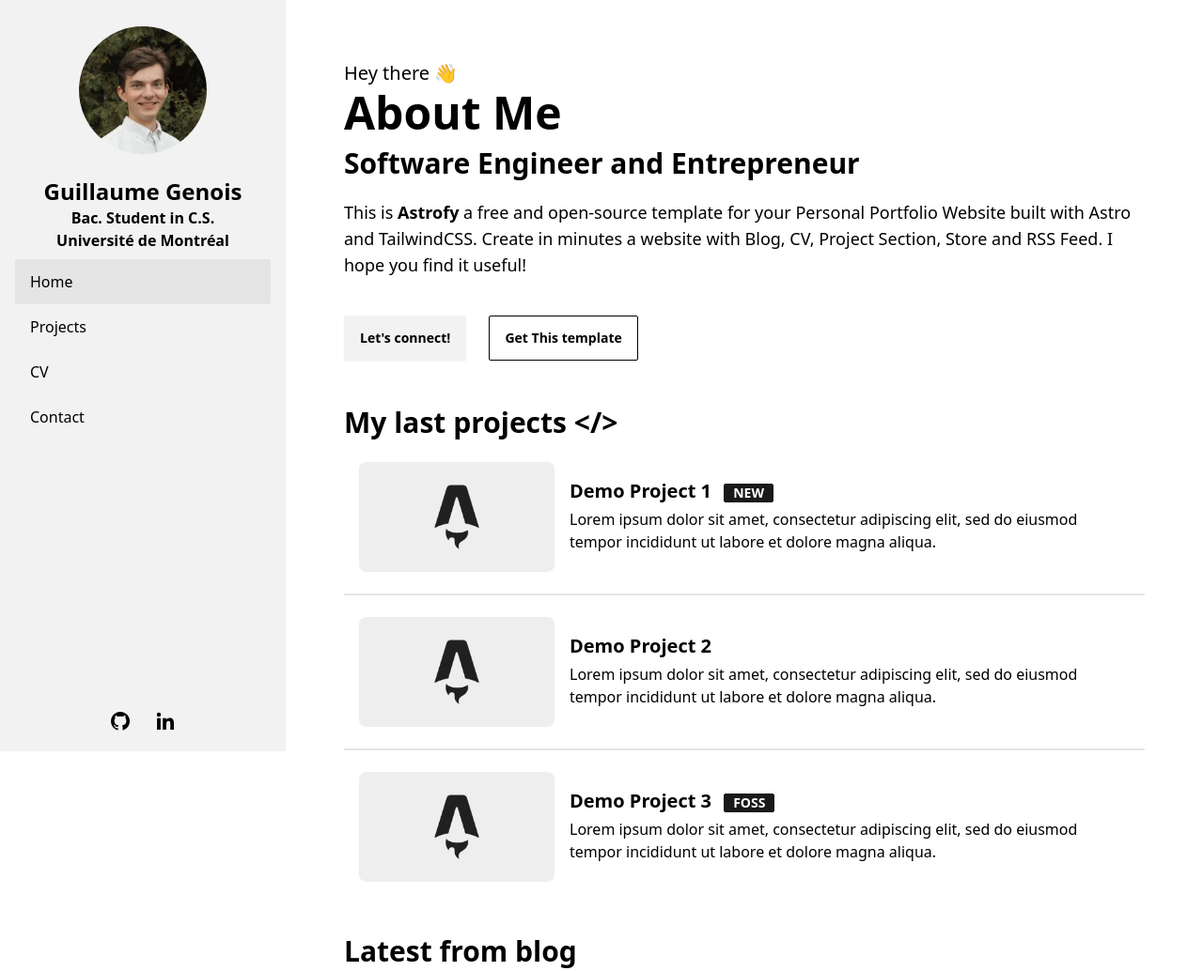
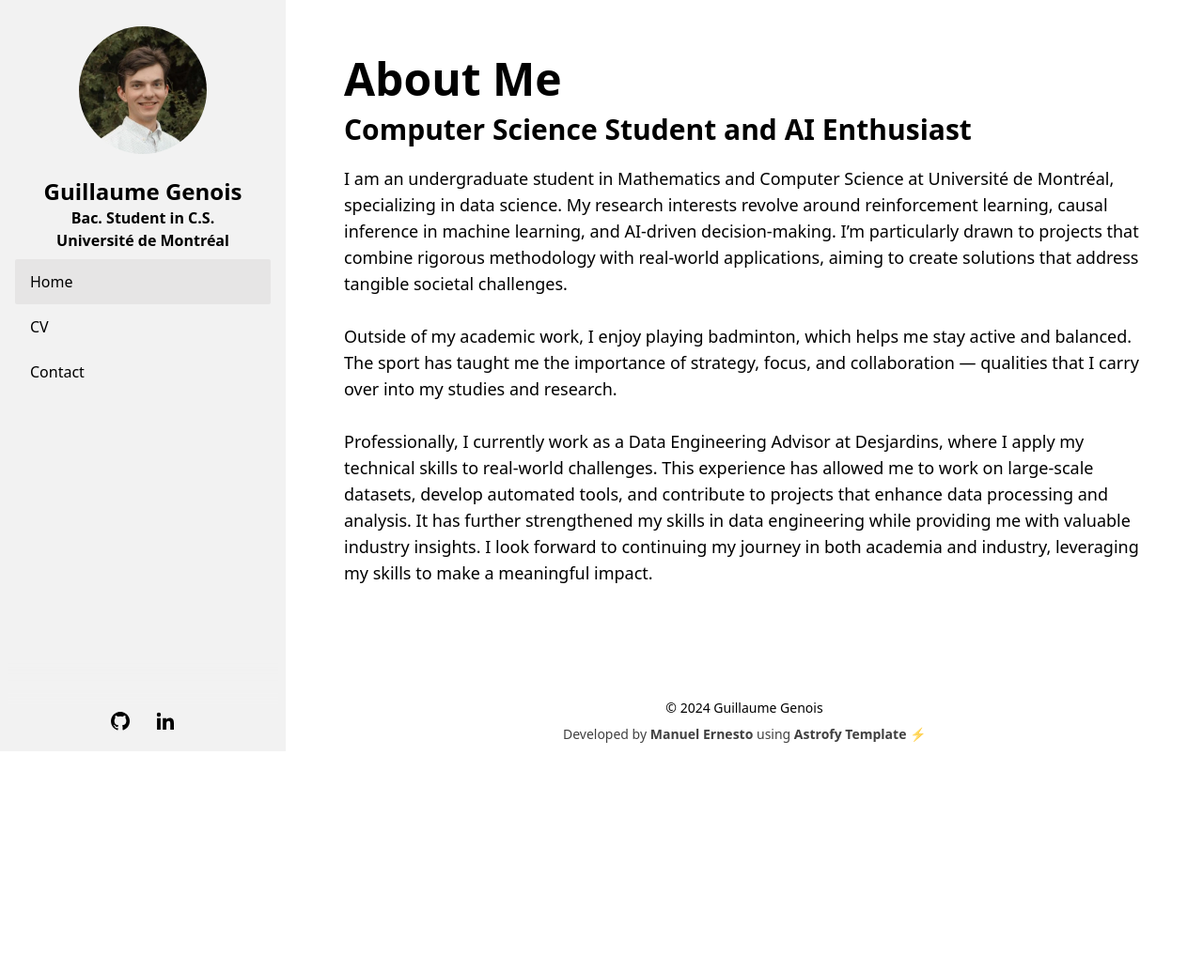
Before and after one commit to Guigui031/Guigui031.github.io, an Astro site: page / in a window 1280 px wide. Shown: the top 1034 px of the page at 94% size. After the commit the page ends 812 px from the top, so only its background shows below. Built offline with nearby package versions, Linux system fonts and the light colour scheme; Astro itself is replaced by a stand-in of ours.

Commit message:
ajout home

```diff
--- a/src/components/SideBarMenu.astro
+++ b/src/components/SideBarMenu.astro
@@ -5,7 +5,7 @@ const activeClass = "bg-base-300"; // For primary color replace with `active` cl
 
 <ul class="menu grow shrink menu-md overflow-y-auto">
     <li><a class="py-3 text-base" id="home" href="/">Home</a></li>
-    <li><a class="py-3 text-base" id="projects" href="/projects">Projects</a></li>
+    <!--<li><a class="py-3 text-base" id="projects" href="/projects">Projects</a></li>-->
     <!--<li><a class="py-3 text-base" id="services" href="/services">Services</a></li>-->
     <!--<li><a class="py-3 text-base" id="store" href="/store">Store</a></li>-->
     <!--<li><a class="py-3 text-base" id="blog" href="/blog/">Blog</a></li>-->
--- a/src/pages/index.astro
+++ b/src/pages/index.astro
@@ -11,68 +11,81 @@ const last_posts = posts.slice(0, 3);
 
 <BaseLayout sideBarActiveItemID="home">
   <div class="pb-12 mt-5">
-    <div class="text-xl py-1">Hey there 👋</div>
+    <!--<div class="text-xl py-1">Hey there 👋</div>-->
     <div class="text-5xl font-bold">About Me</div>
-    <div class="text-3xl py-3 font-bold">Software Engineer and Entrepreneur</div>
+    <div class="text-3xl py-3 font-bold">Computer Science Student and AI Enthusiast</div>
     <div class="py-2">
       <text class="text-lg">
-        This is <b>Astrofy</b> a free and open-source template for your Personal Portfolio Website built with Astro and TailwindCSS.
-        Create in minutes a website with Blog, CV, Project Section, Store and RSS Feed. I hope you find
-        it useful!
+        I am an undergraduate student in Mathematics and Computer Science at Université de Montréal,
+        specializing in data science. My research interests revolve around reinforcement learning,
+        causal inference in machine learning, and AI-driven decision-making. I’m particularly drawn
+        to projects that combine rigorous methodology with real-world applications, aiming to create
+        solutions that address tangible societal challenges.
+        <br><br>
+        Outside of my academic work, I enjoy playing badminton, which helps me stay active and balanced.
+        The sport has taught me the importance of strategy, focus, and collaboration — qualities that I
+        carry over into my studies and research.
+        <br><br>
+        Professionally, I currently work as a Data Engineering Advisor at Desjardins, where I apply my
+        technical skills to real-world challenges. This experience has allowed me to work on large-scale
+        datasets, develop automated tools, and contribute to projects that enhance data processing and
+        analysis. It has further strengthened my skills in data engineering while providing me with valuable
+        industry insights. I look forward to continuing my journey in both academia and industry, leveraging
+        my skills to make a meaningful impact.
       </text>
     </div>
-    <div class="mt-8">
-      <a class="btn" href="https://twitter.com/manuelernestog" target="_blank"> Let's connect!</a>
-      <a href="https://github.com/manuelernestog/astrofy" target="_blank" class="btn btn-outline ml-5">
-        Get This template
-      </a>
-    </div>
+    <!--<div class="mt-8">-->
+    <!--  <a class="btn" href="https://twitter.com/manuelernestog" target="_blank"> Let's connect!</a>-->
+    <!--  <a href="https://github.com/manuelernestog/astrofy" target="_blank" class="btn btn-outline ml-5">-->
+    <!--    Get This template-->
+    <!--  </a>-->
+    <!--</div>-->
   </div>
 
-  <div>
-    <div class="text-3xl w-full font-bold mb-2">My last projects {"</>"}</div>
-  </div>
+  <!--<div>-->
+  <!--  <div class="text-3xl w-full font-bold mb-2">My last projects {"</>"}</div>-->
+  <!--</div>-->
 
-  <HorizontalCard
-    title="Demo Project 1"
-    img="/post_img.webp"
-    desc="Lorem ipsum dolor sit amet, consectetur adipiscing elit, sed do eiusmod tempor incididunt ut labore et dolore magna aliqua."
-    url="#"
-    badge="NEW"
-  />
-  <div class="divider my-0"></div>
-  <HorizontalCard
-    title="Demo Project 2"
-    img="/post_img.webp"
-    desc="Lorem ipsum dolor sit amet, consectetur adipiscing elit, sed do eiusmod tempor incididunt ut labore et dolore magna aliqua."
-    url="#"
-  />
-  <div class="divider my-0"></div>
-  <HorizontalCard
-    title="Demo Project 3"
-    img="/post_img.webp"
-    desc="Lorem ipsum dolor sit amet, consectetur adipiscing elit, sed do eiusmod tempor incididunt ut labore et dolore magna aliqua."
-    url="#"
-    badge="FOSS"
-  />
+  <!--<HorizontalCard-->
+  <!--  title="Demo Project 1"-->
+  <!--  img="/post_img.webp"-->
+  <!--  desc="Lorem ipsum dolor sit amet, consectetur adipiscing elit, sed do eiusmod tempor incididunt ut labore et dolore magna aliqua."-->
+  <!--  url="#"-->
+  <!--  badge="NEW"-->
+  <!--/>-->
+  <!--<div class="divider my-0"></div>-->
+  <!--<HorizontalCard-->
+  <!--  title="Demo Project 2"-->
+  <!--  img="/post_img.webp"-->
+  <!--  desc="Lorem ipsum dolor sit amet, consectetur adipiscing elit, sed do eiusmod tempor incididunt ut labore et dolore magna aliqua."-->
+  <!--  url="#"-->
+  <!--/>-->
+  <!--<div class="divider my-0"></div>-->
+  <!--<HorizontalCard-->
+  <!--  title="Demo Project 3"-->
+  <!--  img="/post_img.webp"-->
+  <!--  desc="Lorem ipsum dolor sit amet, consectetur adipiscing elit, sed do eiusmod tempor incididunt ut labore et dolore magna aliqua."-->
+  <!--  url="#"-->
+  <!--  badge="FOSS"-->
+  <!--/>-->
 
-  <div>
-    <div class="text-3xl w-full font-bold mb-5 mt-10">Latest from blog</div>
-  </div>
+  <!--<div>-->
+  <!--  <div class="text-3xl w-full font-bold mb-5 mt-10">Latest from blog</div>-->
+  <!--</div>-->
 
-  {
-    last_posts.map((post) => (
-      <>
-        <HorizontalCard
-          title={post.data.title}
-          img={post.data.heroImage}
-          desc={post.data.description}
-          url={"/blog/" + createSlug(post.data.title, post.slug)}
-          target="_self"
-          badge={post.data.badge}
-        />
-        <div class="divider my-0" />
-      </>
-    ))
-  }
+  <!--{-->
+  <!--  last_posts.map((post) => (-->
+  <!--    <>-->
+  <!--      <HorizontalCard-->
+  <!--        title={post.data.title}-->
+  <!--        img={post.data.heroImage}-->
+  <!--        desc={post.data.description}-->
+  <!--        url={"/blog/" + createSlug(post.data.title, post.slug)}-->
+  <!--        target="_self"-->
+  <!--        badge={post.data.badge}-->
+  <!--      />-->
+  <!--      <div class="divider my-0" />-->
+  <!--    </>-->
+  <!--  ))-->
+  <!--}-->
 </BaseLayout>
```
